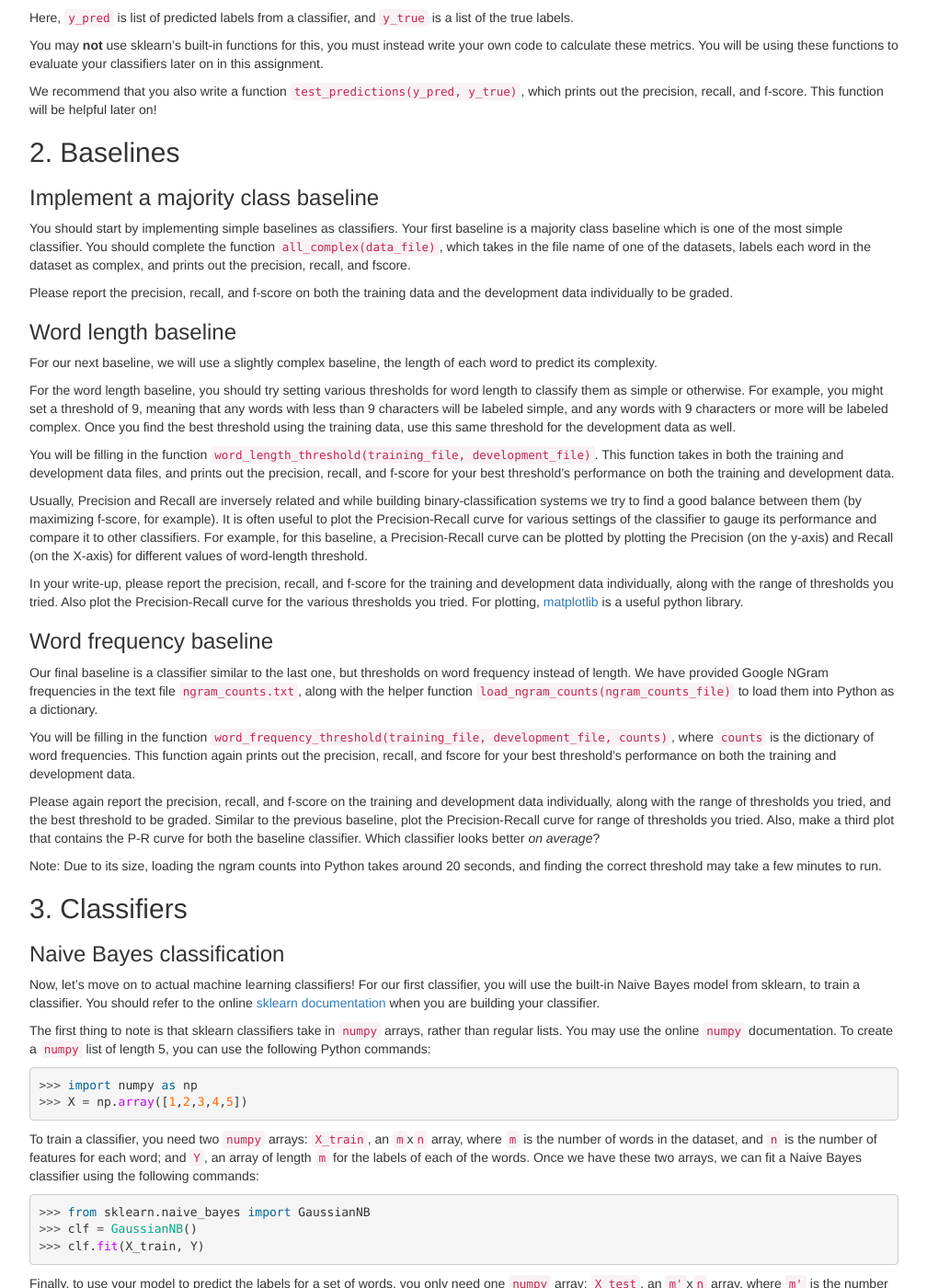
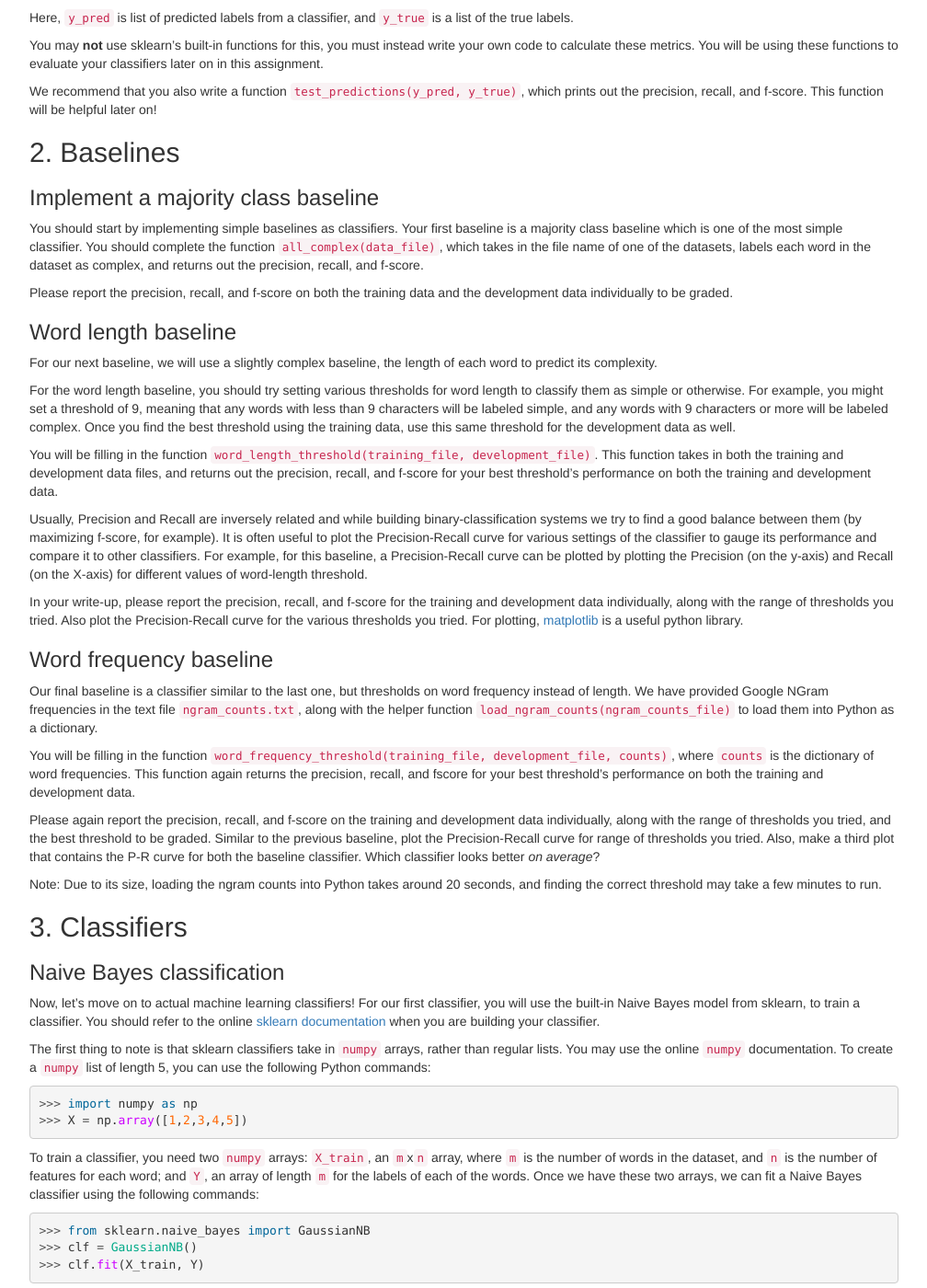
Before and after one commit to computational-linguistics-class/computational-linguistics-class.github.io, a Jekyll site: the page built from assignment2.md, in a window 1280 px wide and 1400 px high, scrolled down 1634 px. Shown: the whole window at 92% size, without its empty margins (233-1241 px from the left). Built offline with Jekyll 4.4.1, drawn with Linux system fonts in a browser that asks for light colours; nearby versions of some CDN libraries; a script that is not in the unit is left out; some of the changed text lies outside the part shown.

Commit message:
Minor fixes

```diff
--- a/assignment2.md
+++ b/assignment2.md
@@ -95,7 +95,7 @@ We recommend that you also write a function `test_predictions(y_pred, y_true)`,
 
 ### Implement a majority class baseline
 
-You should start by implementing simple baselines as classifiers. Your first baseline is a majority class baseline which is one of the most simple classifier. You should complete the function `all_complex(data_file)`, which takes in the file name of one of the datasets, labels each word in the dataset as complex, and prints out the precision, recall, and fscore.
+You should start by implementing simple baselines as classifiers. Your first baseline is a majority class baseline which is one of the most simple classifier. You should complete the function `all_complex(data_file)`, which takes in the file name of one of the datasets, labels each word in the dataset as complex, and returns out the precision, recall, and f-score.
 
 Please report the precision, recall, and f-score on both the training data and the development data individually to be graded.
 
@@ -105,7 +105,7 @@ For our next baseline, we will use a slightly complex baseline, the length of ea
 
 For the word length baseline, you should try setting various thresholds for word length to classify them as simple or otherwise. For example, you might set a threshold of 9, meaning that any words with less than 9 characters will be labeled simple, and any words with 9 characters or more will be labeled complex. Once you find the best threshold using the training data, use this same threshold for the development data as well.
 
-You will be filling in the function `word_length_threshold(training_file, development_file)`. This function takes in both the training and development data files, and prints out the precision, recall, and f-score for your best threshold's performance on both the training and development data.
+You will be filling in the function `word_length_threshold(training_file, development_file)`. This function takes in both the training and development data files, and returns out the precision, recall, and f-score for your best threshold's performance on both the training and development data.
 
 Usually, Precision and Recall are inversely related and while building binary-classification systems we try to find a good balance between them (by maximizing f-score, for example). It is often useful to plot the Precision-Recall curve for various settings of the classifier to gauge its performance and compare it to other classifiers. For example, for this baseline, a Precision-Recall curve can be plotted by plotting the Precision (on the y-axis) and Recall (on the X-axis) for different values of word-length threshold.
 
@@ -115,7 +115,7 @@ In your write-up, please report the precision, recall, and f-score for the train
 
 Our final baseline is a classifier similar to the last one, but thresholds on word frequency instead of length. We have provided Google NGram frequencies in the text file `ngram_counts.txt`, along with the helper function `load_ngram_counts(ngram_counts_file)` to load them into Python as a dictionary.
 
-You will be filling in the function `word_frequency_threshold(training_file, development_file, counts)`, where `counts` is the dictionary of word frequencies. This function again prints out the precision, recall, and fscore for your best threshold's performance on both the training and development data.
+You will be filling in the function `word_frequency_threshold(training_file, development_file, counts)`, where `counts` is the dictionary of word frequencies. This function again returns the precision, recall, and fscore for your best threshold's performance on both the training and development data.
 
 Please again report the precision, recall, and f-score on the training and development data individually, along with the range of thresholds you tried, and the best threshold to be graded. Similar to the previous baseline, plot the Precision-Recall curve for range of thresholds you tried. Also, make a third plot that contains the P-R curve for both the baseline classifier. Which classifier looks better *on average*?
 
@@ -149,7 +149,7 @@ Finally, to use your model to predict the labels for a set of words, you only ne
 >>> Y_pred = clf.predict(X_test)
 {% endhighlight %}
 
-You should fill in the function `naive_bayes(training_file, development_file, counts)`. This function will train a `Naive Bayes` classifier on the training data using word length and word frequency as features, and print your model's precision, recall, and f-score on the training data and the development data individually.
+You should fill in the function `naive_bayes(training_file, development_file, counts)`. This function will train a `Naive Bayes` classifier on the training data using word length and word frequency as features, and returns your model's precision, recall, and f-score on the training data and the development data individually.
 
 In your write-up, please report the precision, recall, and f-score on the training and development data for your Naive Bayes classifier that uses word length and word frequency.
 
@@ -168,7 +168,7 @@ Next, you will use sklearn;s built-in Logistic Regression classifier. Again, we
 >>> clf = LogisticRegression()
 {% endhighlight %}
 
-For this problem, you will be filling in the function `logistic_regression(training_file, development_file, counts)`. This function will train a `Logistic Regression` classifier on the training data, and print your model's precision, recall, and f-score on the training data and the development data individually.
+For this problem, you will be filling in the function `logistic_regression(training_file, development_file, counts)`. This function will train a `Logistic Regression` classifier on the training data, and returns your model's precision, recall, and f-score on the training data and the development data individually.
 
 Again, please report the precision, recall, and f-score on the training and development data.
 
```
